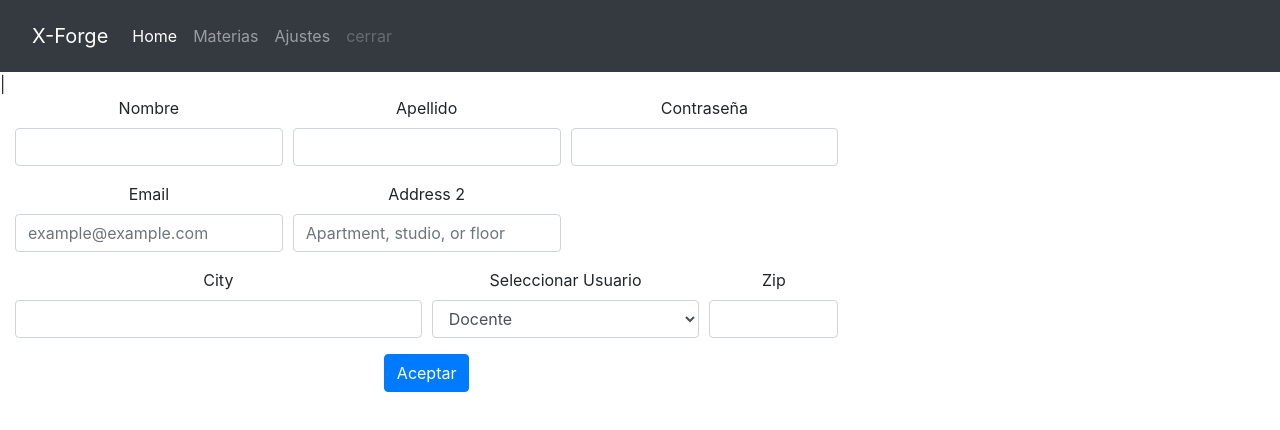
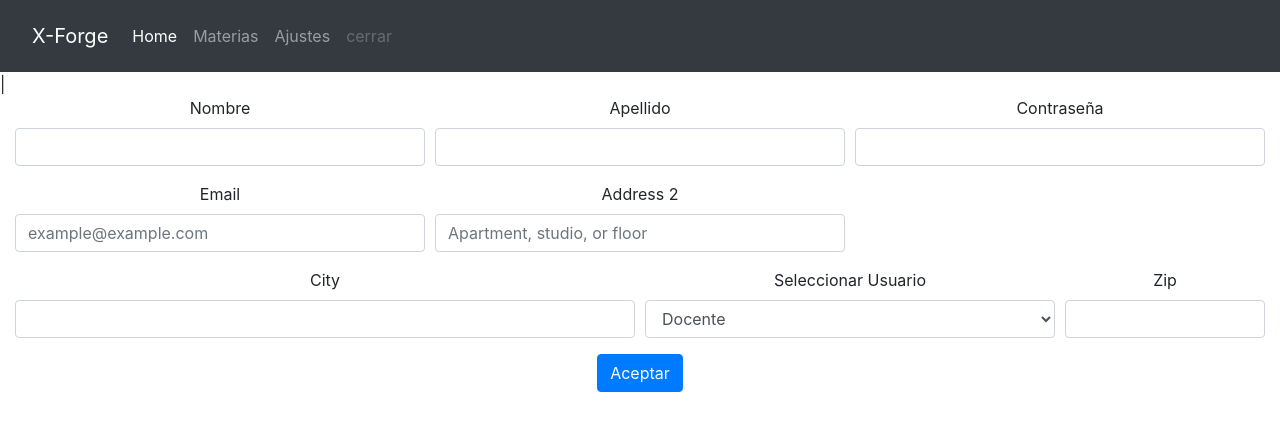
Before and after one commit to oriirivas/front-x-froge-team, an Angular app: page /ajustes in a window 1280 px wide. Shown: the top 430 px of the page. Built offline with nearby package versions, Linux system fonts and the light colour scheme.

Commit message:
modifico fondo login y register

```diff
--- a/src/app/componets/ajustes/ajustes.component.html
+++ b/src/app/componets/ajustes/ajustes.component.html
@@ -1,6 +1,6 @@
 <app-barra></app-barra>
-<div class="col-8 ajustes-pane" align="center">
-    <form>
+<div class="col-12 ajustes-pane" >
+    <form align="center">
         <div class="form-row">
           <div class="form-group col-md-4">
           <label for="inputNombre4">Nombre</label>
--- a/src/app/componets/login/login.component.ts
+++ b/src/app/componets/login/login.component.ts
@@ -10,6 +10,11 @@ export class LoginComponent implements OnInit {
   constructor() { }
 
   ngOnInit() {
+
+  }
+
+  login(){
+
   }
 
 }
```
